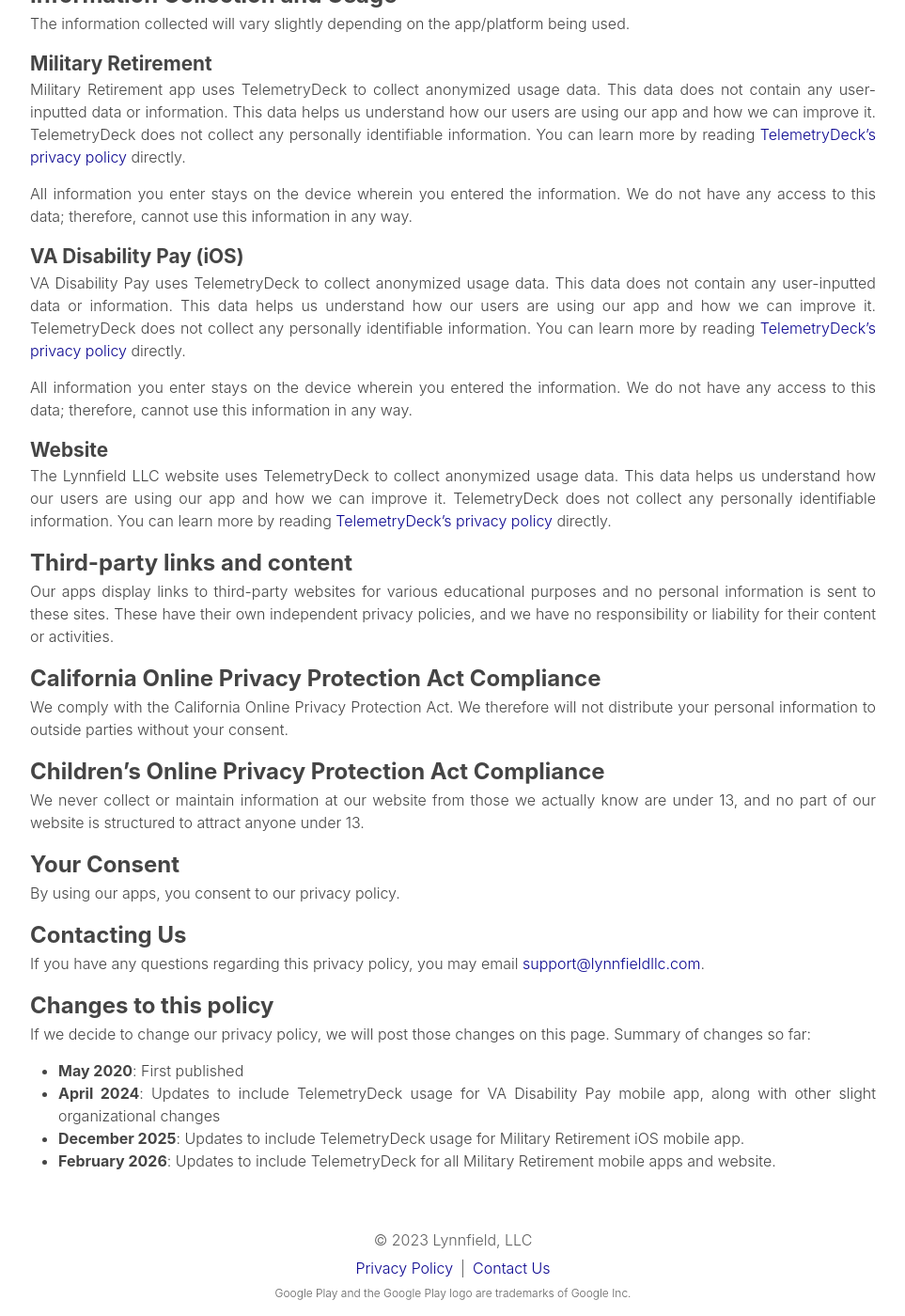
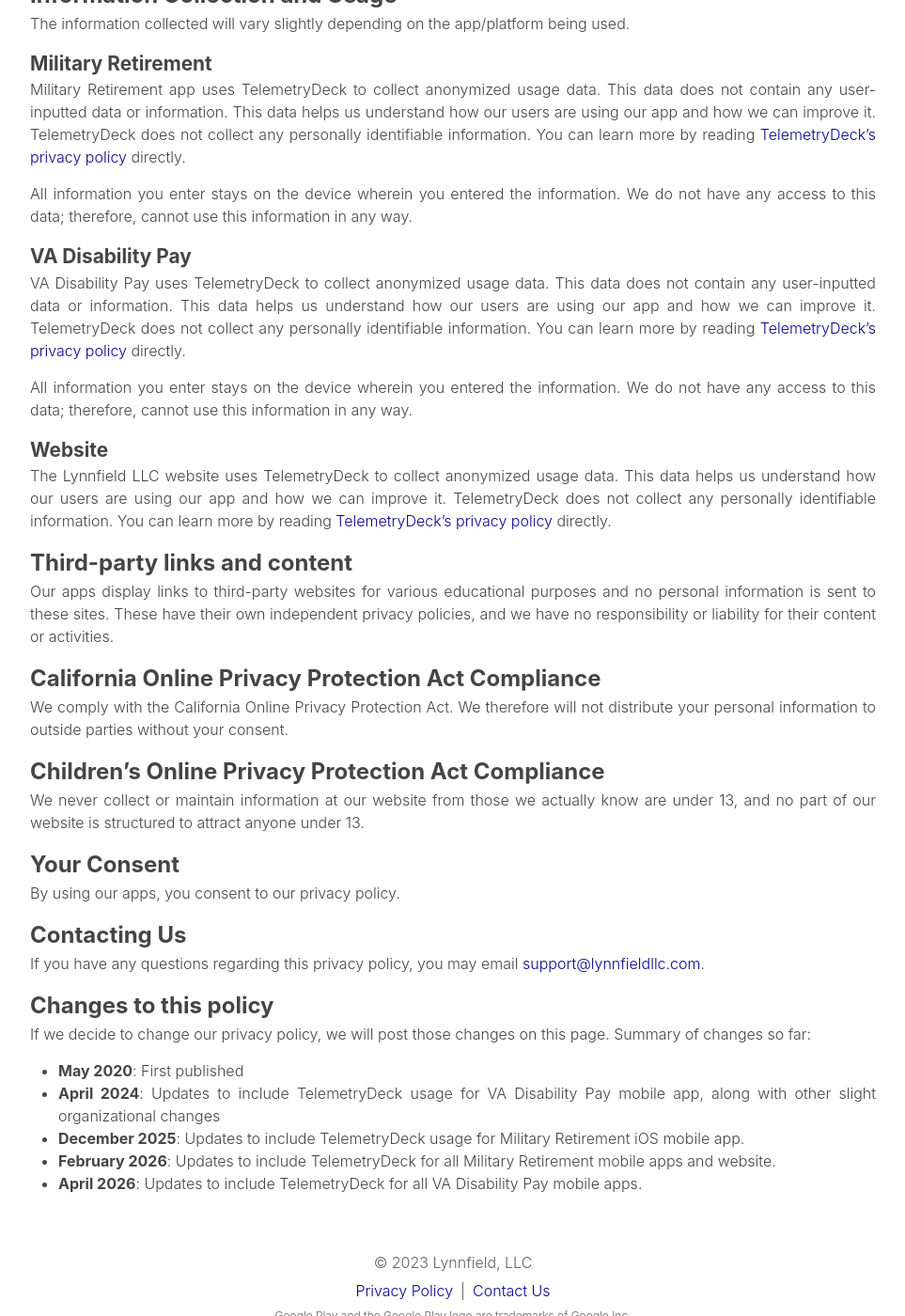
Before and after one commit to LynnfieldLLC/lynnfieldllc.github.io, a Jekyll site: the page built from privacy-policy.md, in a window 1280 px wide and 1400 px high, scrolled down 391 px. Shown: the whole window at 94% size, without its empty margins (158-1121 px from the left). Built offline with Jekyll 4.4.1, drawn with Linux system fonts in a browser that asks for light colours.

Commit message:
Remove ios clarification of telemetry deck for va disability pay

```diff
--- a/privacy-policy.md
+++ b/privacy-policy.md
@@ -15,7 +15,7 @@
 
 All information you enter stays on the device wherein you entered the information. We do not have any access to this data; therefore, cannot use this information in any way.
 
-### VA Disability Pay (iOS)
+### VA Disability Pay
 VA Disability Pay uses TelemetryDeck to collect anonymized usage data. This data does not contain any user-inputted data or information. This data helps us understand how our users are using our app and how we can improve it. TelemetryDeck does not collect any personally identifiable information. You can learn more by reading [TelemetryDeck’s privacy policy](https://telemetrydeck.com/privacy) directly.
 
 All information you enter stays on the device wherein you entered the information. We do not have any access to this data; therefore, cannot use this information in any way.
@@ -50,3 +50,4 @@
 - **April 2024**: Updates to include TelemetryDeck usage for VA Disability Pay mobile app, along with other slight organizational changes
 - **December 2025**: Updates to include TelemetryDeck usage for Military Retirement iOS mobile app.
 - **February 2026**: Updates to include TelemetryDeck for all Military Retirement mobile apps and website.
+- **April 2026**: Updates to include TelemetryDeck for all VA Disability Pay mobile apps.
```
